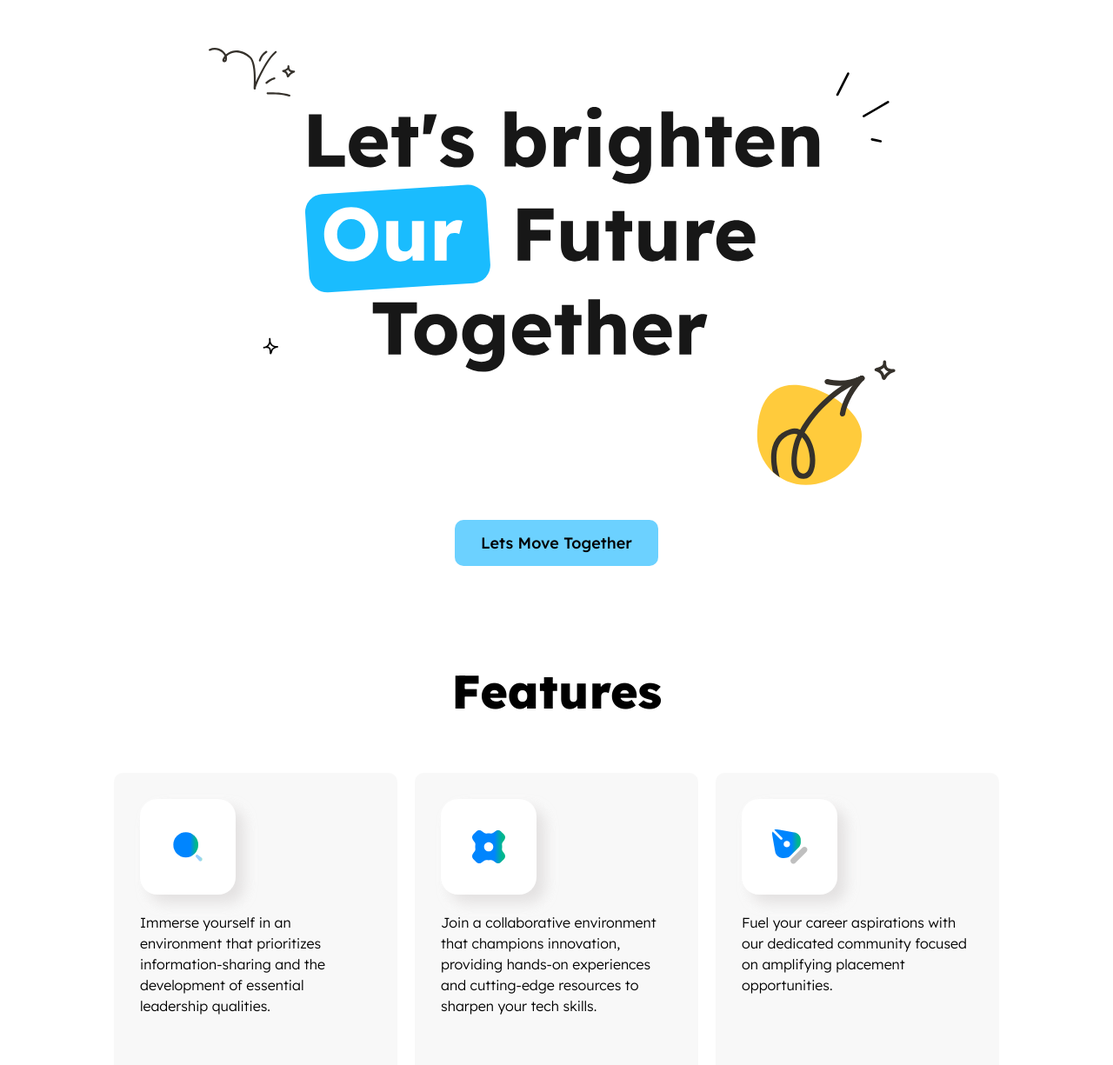
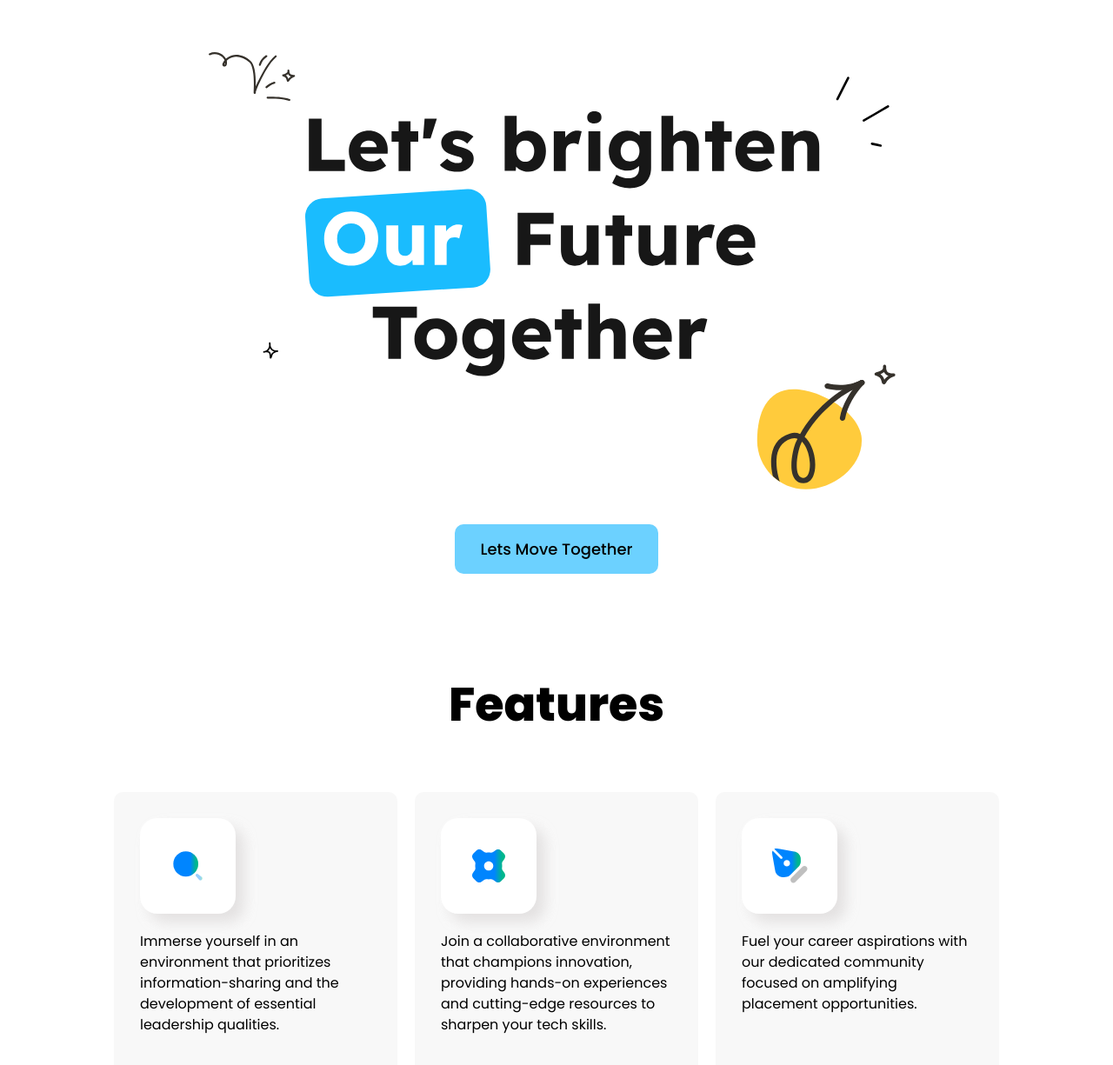
Before and after one commit to Abhinav-K-E/evolvates, a plain HTML site: page index.html in a window 1280 px wide. Shown: the part 75-1300 px from the top of the page at 87% size. Drawn offline with nearby package versions, Linux system fonts and the light colour scheme.

Commit message:
font-poppins

```diff
--- a/index.css
+++ b/index.css
@@ -1,5 +1,5 @@
 /*==== importing font ====*/
-@import url('https://fonts.googleapis.com/css2?family=Lexend+Deca:wght@100;300;400;500;600;700;800;900&display=swap');
+@import url('https://fonts.googleapis.com/css2?family=Poppins:ital,wght@0,100;0,200;0,300;0,400;0,500;0,600;0,700;0,800;0,900;1,100;1,200;1,300;1,400;1,500;1,600;1,700;1,800;1,900&display=swap');
 * {
     margin: 0;
     padding: 0;
@@ -39,7 +39,7 @@ body {
 
 .wrapper {
     width: 100%;
-    font-family: 'Lexend Deca', sans-serif;
+    font-family: 'Poppins', sans-serif;
     height: 100%;
 }
 
@@ -210,7 +210,7 @@ body {
     gap: 20px;
     text-align: left;
     line-height: 1.5rem;
-    font-weight: 300;
+    font-weight: 400;
 }
 
 .card-icon {
```
